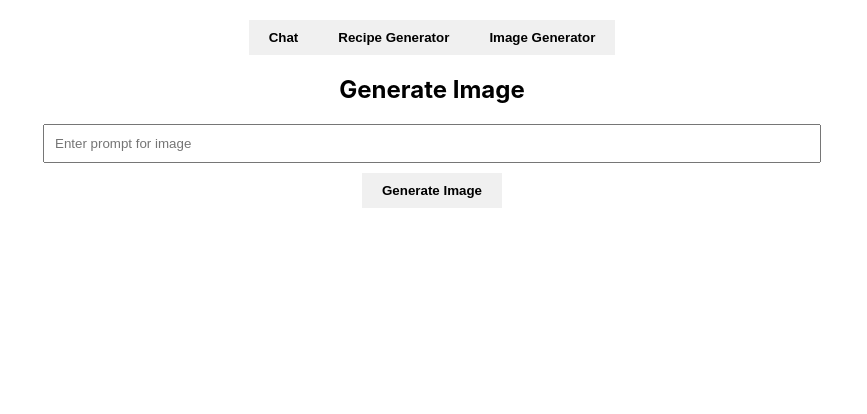
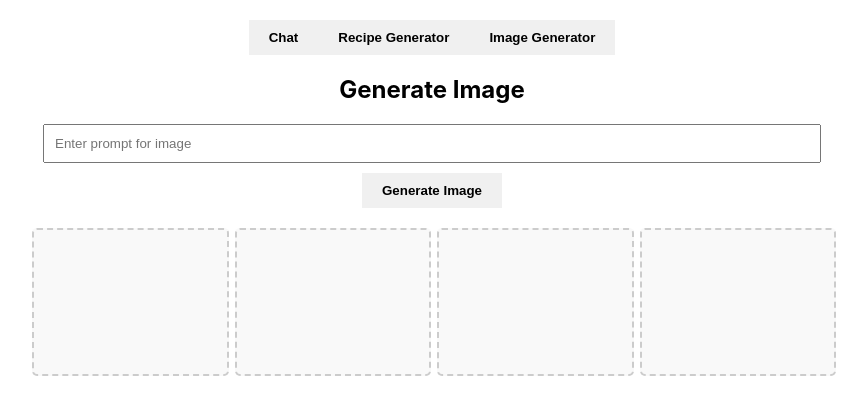
Before and after one commit to jupitters/react-ai-assistant, a React (Create React App) app: page / in a window 1280 px wide. Both pictures are taken after a click on the button "Recipe Generator". Shown: the top 414 px of the page, without its empty margins (208-1075 px from the left). Built offline with nearby package versions, Linux system fonts and the light colour scheme.

Commit message:
image generator component fixed

```diff
--- a/src/components/ImageGenerator.js
+++ b/src/components/ImageGenerator.js
@@ -15,12 +15,12 @@ const ImageGenerator = () => {
       <button onClick={generateImage} >Generate Image</button>
 
       <div className='image-grid'>
-        {imageUrls.map((url, index) => {
+        {imageUrls.map((url, index) => (
           <img key={index} src={url} alt={`Generated ${index}`} />
-        })}
-        {[...Array(4 - imageUrls.length)].map((_, index) => {
+        ))}
+        {[...Array(4 - imageUrls.length)].map((_, index) => (
           <div key={index + imageUrls.length} className='empty-image-slot'> </div>
-        })}
+        ))}
       </div>
 
     </div>
```
